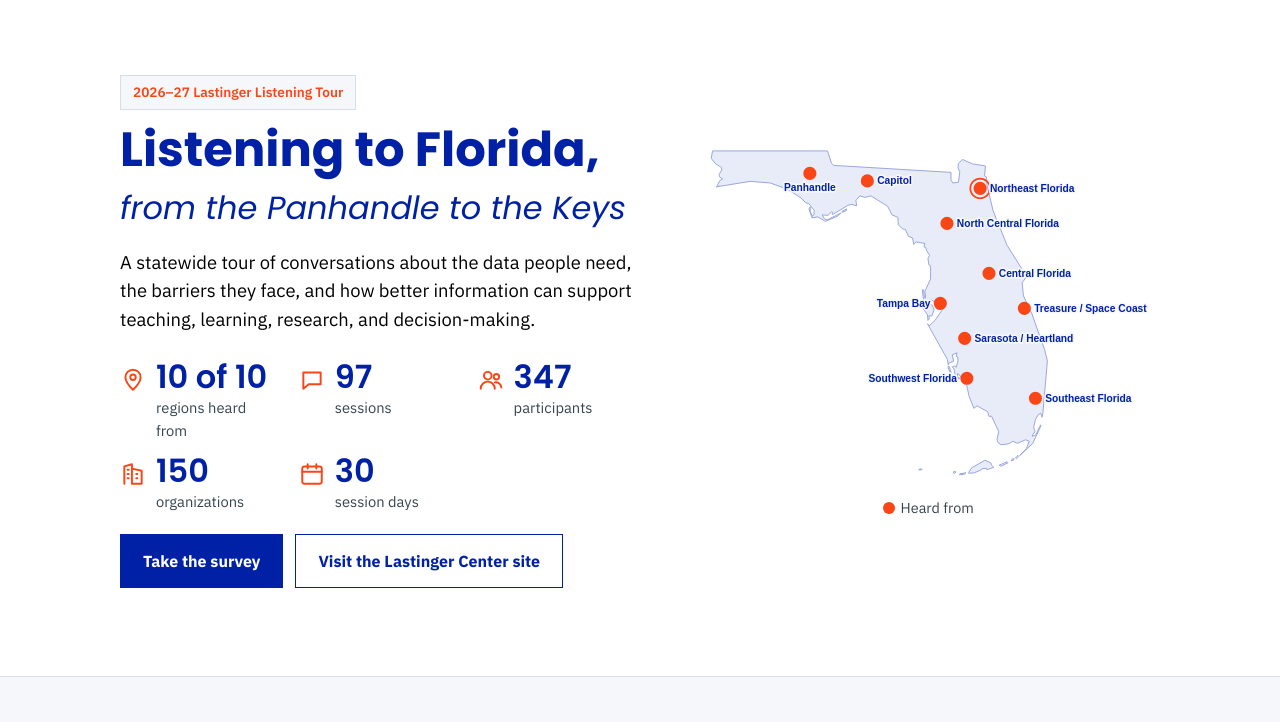
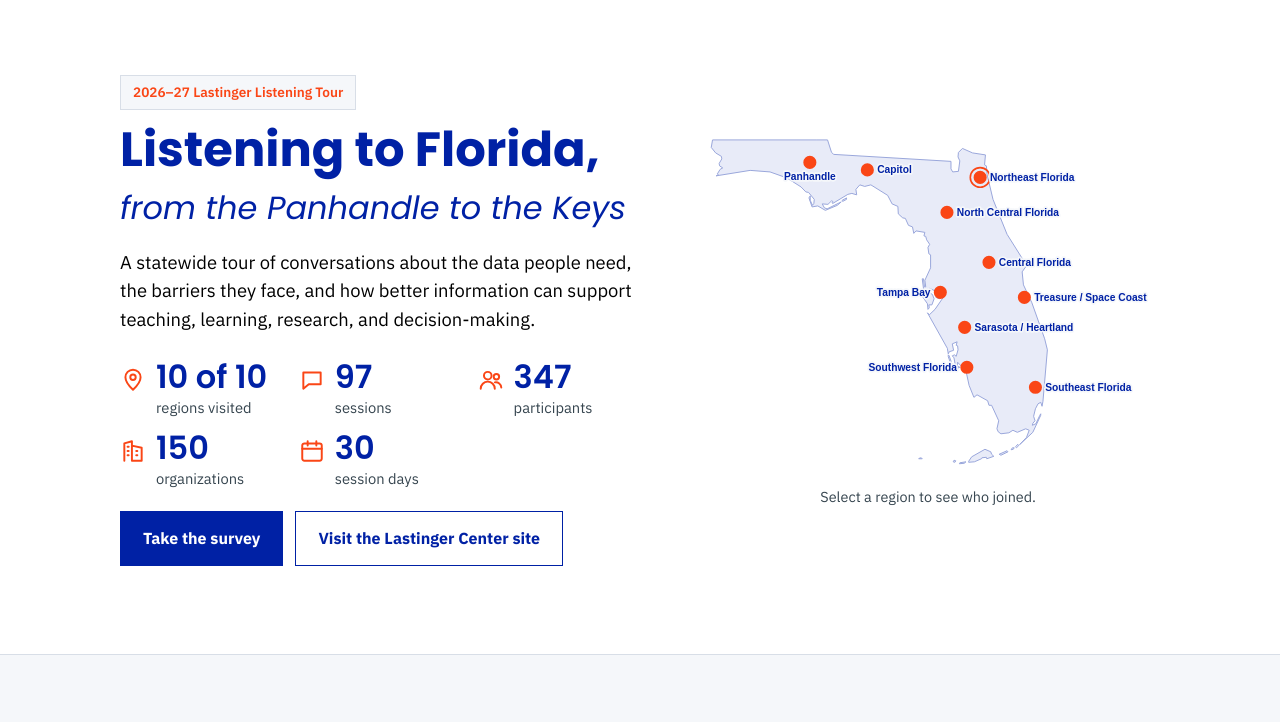
Before and after one commit to cou-byte/listening-tour, a plain HTML site: page index.html in a window 1280 px wide. Shown: the part 78-800 px from the top of the page. Drawn offline with Linux system fonts and the light colour scheme.

Commit message:
Use 'regions visited' and replace map legend with hint

```diff
--- a/index.html
+++ b/index.html
@@ -253,7 +253,7 @@ footer .wrap{display:flex;justify-content:space-between;gap:20px;flex-wrap:wrap}
     </div>
     <div class="hero-map">
       <svg id="map" viewBox="-4 -6 566 426" role="img" aria-label="Map of Florida showing the ten Listening Tour regions; Northeast Florida, the Panhandle, Tampa Bay, Southwest Florida, the Capitol region, North Central Florida, the Treasure / Space Coast, Central Florida, Sarasota / Heartland, and Southeast Florida have all been visited."></svg>
-      <div class="legend"><span class="heard"><i></i>Heard from</span></div>
+      <div class="legend"><span>Select a region to see who joined.</span></div>
     </div>
   </div>
 </section>
@@ -416,7 +416,7 @@ const heard=REGIONS.filter(r=>r.heard);
 const orgs=new Set(ROWS.map(r=>r.o));
 const days=new Set(ROWS.map(r=>r.r+r.d));
 document.getElementById('stats').innerHTML=[
-  [heard.length+" of 10","regions heard from","pin"],[SESSIONS,"sessions","chat"],[ROWS.length,"participants","people"],[orgs.size,"organizations","building"],[days.size,"session days","calendar"]
+  [heard.length+" of 10","regions visited","pin"],[SESSIONS,"sessions","chat"],[ROWS.length,"participants","people"],[orgs.size,"organizations","building"],[days.size,"session days","calendar"]
 ].map(([b,s,i])=>`<div class="stat"><svg class="ic"><use href="#i-${i}"/></svg><div><b>${b}</b><small>${s}</small></div></div>`).join('');
 
 document.getElementById('youare').textContent=`Now: ${heard.length} of 10 regions visited`;
```
